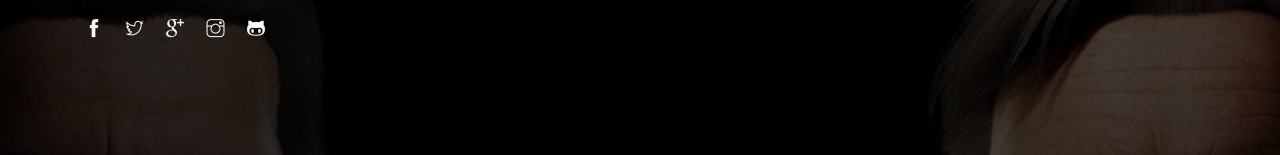
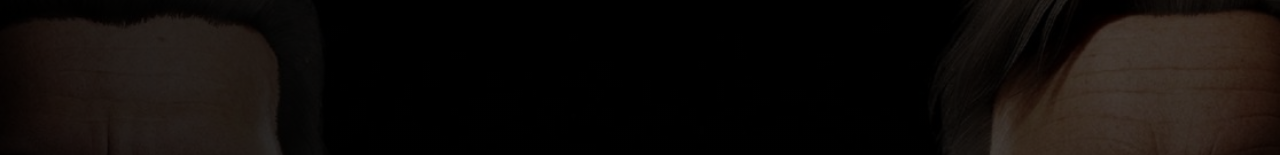
Before and after one commit to kElN117/kElN117.github.io, a plain HTML site: page index.html in a window 1280 px wide. Shown: the top 155 px of the page. Drawn offline with Linux system fonts and the light colour scheme; some packages are replaced by stand-ins of ours.

Commit message:
Update index.html

```diff
--- a/index.html
+++ b/index.html
@@ -14,13 +14,6 @@
 <body data-spy="scroll" data-target=".navbar" data-offset="40" id="home">
     <header class="header">
         <div class="container">
-            <ul class="social-icons pt-3">
-                <li class="social-item"><a class="social-link text-light" href="#"><i class="ti-facebook" aria-hidden="true"></i></a></li>
-                <li class="social-item"><a class="social-link text-light" href="#"><i class="ti-twitter" aria-hidden="true"></i></a></li>
-                <li class="social-item"><a class="social-link text-light" href="#"><i class="ti-google" aria-hidden="true"></i></a></li>
-                <li class="social-item"><a class="social-link text-light" href="#"><i class="ti-instagram" aria-hidden="true"></i></a></li>
-                <li class="social-item"><a class="social-link text-light" href="#"><i class="ti-github" aria-hidden="true"></i></a></li>
-            </ul>
             <div class="header-content">
                 <h4 class="header-subtitle"></h4>
                 <h1 class="header-title">Kevin Quiroz</h1>
```
